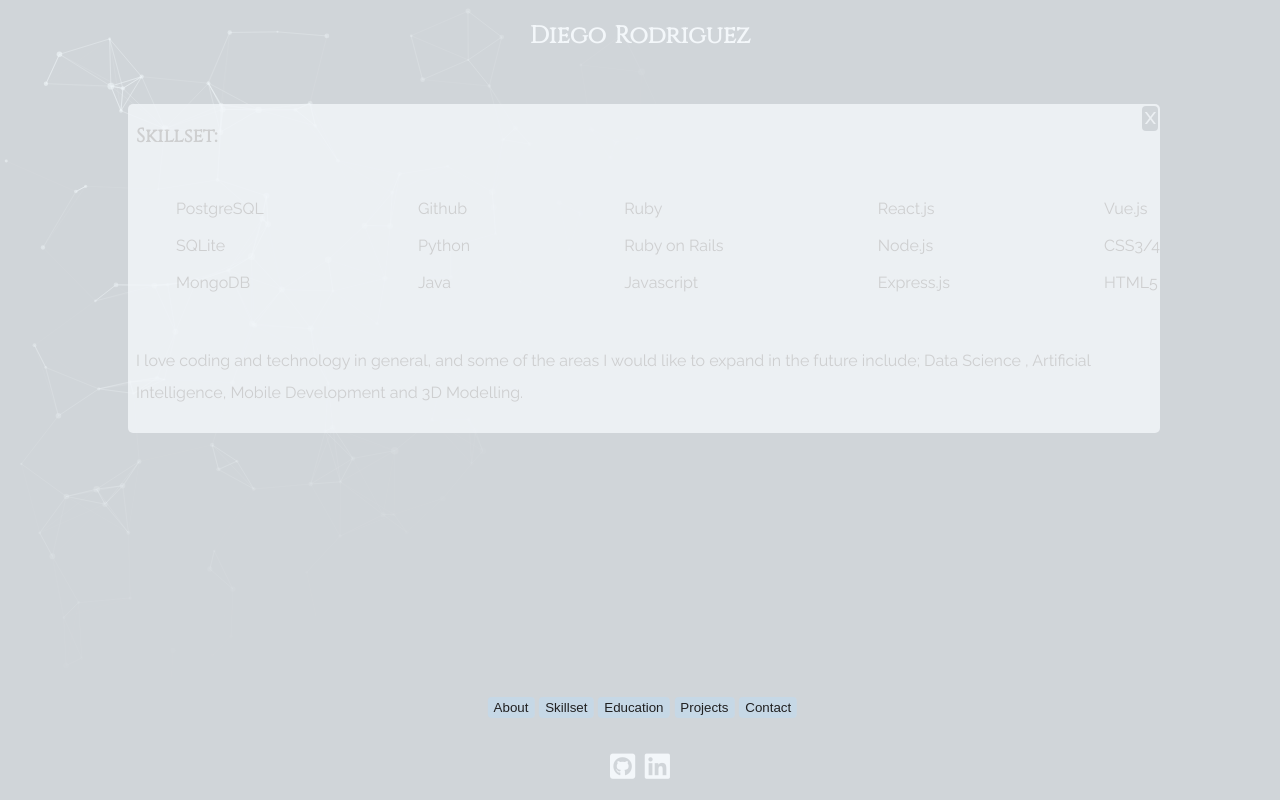
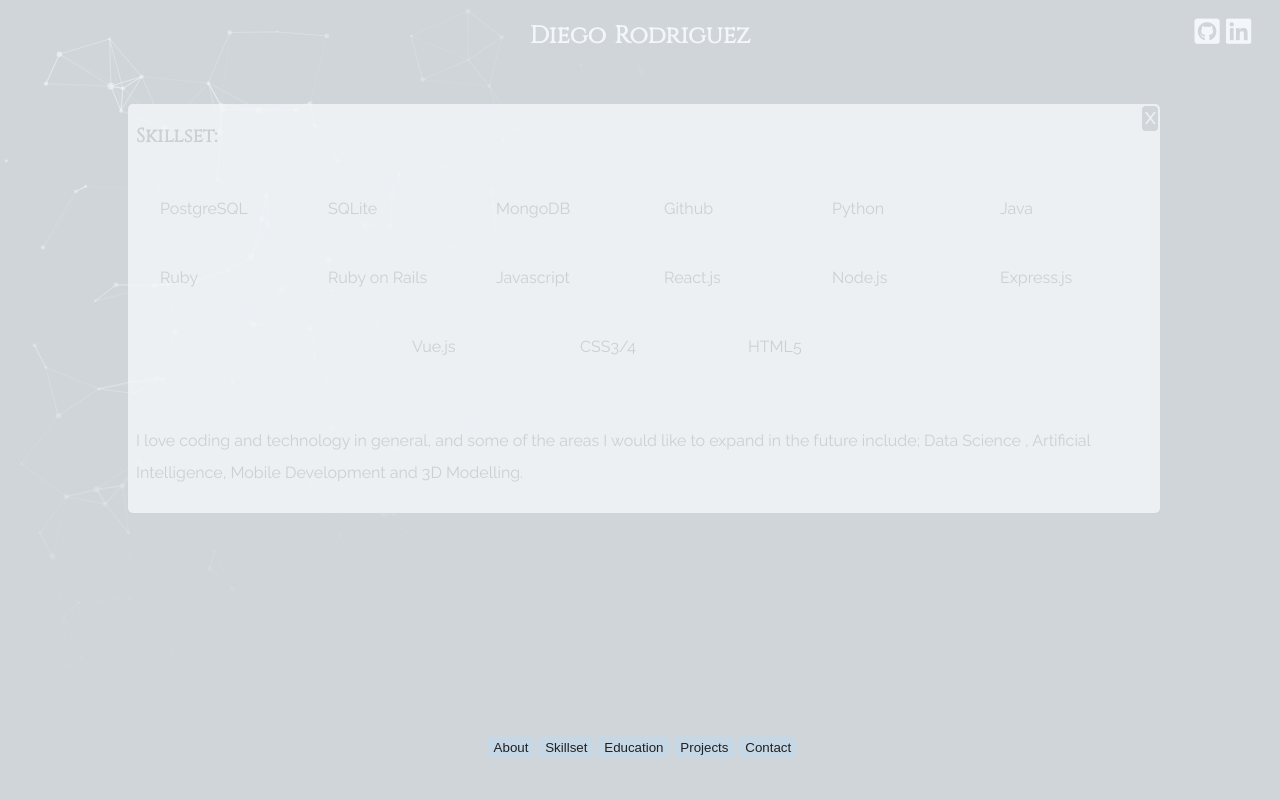
Before and after one commit to DiegoRodriguez2018/diego-rodriguez-portfolio-original-version, a React (Create React App) app: page / in a window 1280 px wide. Both pictures are taken after a click on the button "Skillset". Built offline with nearby package versions, Linux system fonts and the light colour scheme.

Commit message:
Relocated socials-section and adjusted spacing accordingly.

```diff
--- a/src/Components/NavBar.css
+++ b/src/Components/NavBar.css
@@ -4,7 +4,7 @@
 
 5:   position: absolute;
 6:   display: flex;
-7:   bottom: 10%;
+7:   bottom: 5%;
 8:   left: 50%;
 9:   transform: translateX(-50%);
 10:   font-family: $main-content-font;
@@ -69,4 +69,4 @@
 body:before {
   white-space: pre;
   font-family: monospace;
-  content: "Error: Undefined variable: \"$main-content-font\".\A         on line 10 of src/Components/NavBar.scss\A \A 5:   position: absolute;\A 6:   display: flex;\A 7:   bottom: 10%;\A 8:   left: 50%;\A 9:   transform: translateX(-50%);\A 10:   font-family: $main-content-font;\A 11:   font-size: 1.25rem;\A 12:   width: auto;\A 13:   height: auto;\A 14:   z-index: 1;  \A 15: "; }
+  content: "Error: Undefined variable: \"$main-content-font\".\A         on line 10 of src/Components/NavBar.scss\A \A 5:   position: absolute;\A 6:   display: flex;\A 7:   bottom: 5%;\A 8:   left: 50%;\A 9:   transform: translateX(-50%);\A 10:   font-family: $main-content-font;\A 11:   font-size: 1.25rem;\A 12:   width: auto;\A 13:   height: auto;\A 14:   z-index: 1;  \A 15: "; }
--- a/src/Components/NavBar.scss
+++ b/src/Components/NavBar.scss
@@ -4,7 +4,7 @@
   opacity: 0.95;
   position: absolute;
   display: flex;
-  bottom: 10%;
+  bottom: 5%;
   left: 50%;
   transform: translateX(-50%);
   font-family: $main-content-font;
--- a/src/Components/Socials.js
+++ b/src/Components/Socials.js
@@ -2,7 +2,7 @@
 
 export default function Socials () {
   return (
-    <div className="section-below">
+    <div className="socials-section">
       <div className="socials">
         <a target="blank" href="https://github.com/DiegoRodriguez2018"><i className="fab fa-github-square"></i></a>
         <a target="blank" href="https://www.linkedin.com/in/diego-rodriguez-47226698/"><i className="fab fa-linkedin"></i></a>
--- a/src/Components/Socials.scss
+++ b/src/Components/Socials.scss
@@ -1,8 +1,7 @@
-.section-below {
+.socials-section {
     position: absolute;
-    left: 50%;
-    bottom: 2%;
-    transform: translateX(-50%);
+    right: 2%;
+    top: 2%;
     display: flex;
     animation: zoom 800ms 1 ease;
     .socials {
@@ -10,7 +9,7 @@
       color: $light-blue;
       a {
         color: $light-blue;
-        margin: 0.3rem;
+        margin: 0.2rem;
         &:visited {
           color: $light-blue;
         }
--- a/src/Sections/Sections.scss
+++ b/src/Sections/Sections.scss
@@ -33,9 +33,12 @@
 /* end formating seccions */
 .skillset {
   display: flex;
-  justify-content: space-between;
   flex-wrap: wrap;
+  justify-content: center;
+  padding: 0;
   li {
+    margin: 1rem;
+    width: 8.5rem;
     font-family: $main-content-font;
     list-style: none;
     font-size: 1rem;
--- a/src/Sections/Skillset.js
+++ b/src/Sections/Skillset.js
@@ -9,12 +9,14 @@
   ),
   SQLite: (
     <span>
-      <i className="devicons devicons-sqllite" />SQLite
+      <i className="devicons devicons-sqllite" />
+      SQLite
     </span>
   ),
   MongoDB: (
     <span>
-      <i className="devicons devicons-mongodb" />MongoDB
+      <i className="devicons devicons-mongodb" />
+      MongoDB
     </span>
   )
 };
@@ -24,63 +26,64 @@
     <section className="skills">
       <CloseButton resetDiegoRodriguez={props.resetDiegoRodriguez} />
       <h3>Skillset: </h3>
-      <div className="skillset">
-        <ul>
+      <ul className="skillset">
         <li> {languages.PostgreSQL} </li>
         <li> {languages.SQLite} </li>
         <li> {languages.MongoDB} </li>
-        </ul>
-        <ul>
+
         <li>
-            <i className="devicons devicons-github_badge" />Github
+          <i className="devicons devicons-github_badge" />
+          Github
         </li>
         <li>
-            <i className="devicons devicons-python" />Python
+          <i className="devicons devicons-python" />
+          Python
         </li>
         <li>
-            <i className="devicons devicons-java" />Java
+          <i className="devicons devicons-java" />
+          Java
+        </li>
+
+        <li>
+          <i className="devicons devicons-ruby" />
+          Ruby
+        </li>
+        <li>
+          <i className="devicons devicons-ruby_on_rails" />
+          Ruby on Rails
+        </li>
+        <li>
+          <i className="devicons devicons-javascript" />
+          Javascript
+        </li>
+
+        <li>
+          <i className="devicons devicons-javascript" />
+          React.js
+        </li>
+        <li>
+          <i className="devicons devicons-javascript" />
+          Node.js
+        </li>
+        <li>
+          <i className="devicons devicons-javascript" />
+          Express.js
+        </li>
+        <li>
+          <i className="devicons devicons-javascript" />
+          Vue.js
+        </li>
+        <li>
+          <i className="devicons devicons-css3" />
+          CSS3/4
+        </li>
+        <li>
+          <i className="devicons devicons-html5" />
+          HTML5
         </li>
       </ul>
-        <ul>
-          <li>
-            {" "}
-            <i className="devicons devicons-ruby" />Ruby
-          </li>
-          <li>
-            {" "}
-            <i className="devicons devicons-ruby_on_rails" />Ruby on Rails
-          </li>
-          <li>
-            <i className="devicons devicons-javascript" />Javascript
-          </li>
-        </ul>
-        <ul>
-          <li>
-            <i className="devicons devicons-javascript" />React.js
-          </li>
-          <li>
-            <i className="devicons devicons-javascript" />Node.js{" "}
-          </li>
-          <li>
-            <i className="devicons devicons-javascript" />Express.js{" "}
-          </li>
-        </ul>
-        <ul>
-          <li>
-            <i className="devicons devicons-javascript" />Vue.js{" "}
-          </li>
-          <li>
-            <i className="devicons devicons-css3" />CSS3/4{" "}
-          </li>
-          <li>
-            {" "}
-            <i className="devicons devicons-html5" />HTML5
-          </li>
-        </ul>
-      </div>
       <br />
       <p>
-        {" "}
         I love coding and technology in general, and some of the areas I would
         like to expand in the future include; Data Science , Artificial
         Intelligence, Mobile Development and 3D Modelling.
--- a/src/stylesheets/styles.css
+++ b/src/stylesheets/styles.css
@@ -8,20 +8,19 @@
   background: #1c3346;
   opacity: 100; }
 
-.section-below {
+.socials-section {
   position: absolute;
-  left: 50%;
-  bottom: 2%;
-  transform: translateX(-50%);
+  right: 2%;
+  top: 2%;
   display: flex;
   animation: zoom 800ms 1 ease; }
-  .section-below .socials {
+  .socials-section .socials {
     font-size: 1.8rem;
     color: #c6d8e8; }
-    .section-below .socials a {
+    .socials-section .socials a {
       color: #c6d8e8;
-      margin: 0.3rem; }
-      .section-below .socials a:visited {
+      margin: 0.2rem; }
+      .socials-section .socials a:visited {
         color: #c6d8e8; }
 
 /* button  animation */
@@ -94,7 +93,7 @@
   opacity: 0.95;
   position: absolute;
   display: flex;
-  bottom: 10%;
+  bottom: 5%;
   left: 50%;
   transform: translateX(-50%);
   font-family: "Raleway", sans-serif;
@@ -223,9 +222,12 @@
 /* end formating seccions */
 .skillset {
   display: flex;
-  justify-content: space-between;
-  flex-wrap: wrap; }
+  flex-wrap: wrap;
+  justify-content: center;
+  padding: 0; }
   .skillset li {
+    margin: 1rem;
+    width: 8.5rem;
     font-family: "Raleway", sans-serif;
     list-style: none;
     font-size: 1rem;
```
Also changed, not shown: src/Components/Components.css (+4 -4 lines), src/Components/Socials.css (+14 -14 lines), 1 other file (tests, documents, lock files or other folders). Lines whose indentation alone changed are shown as unchanged.
